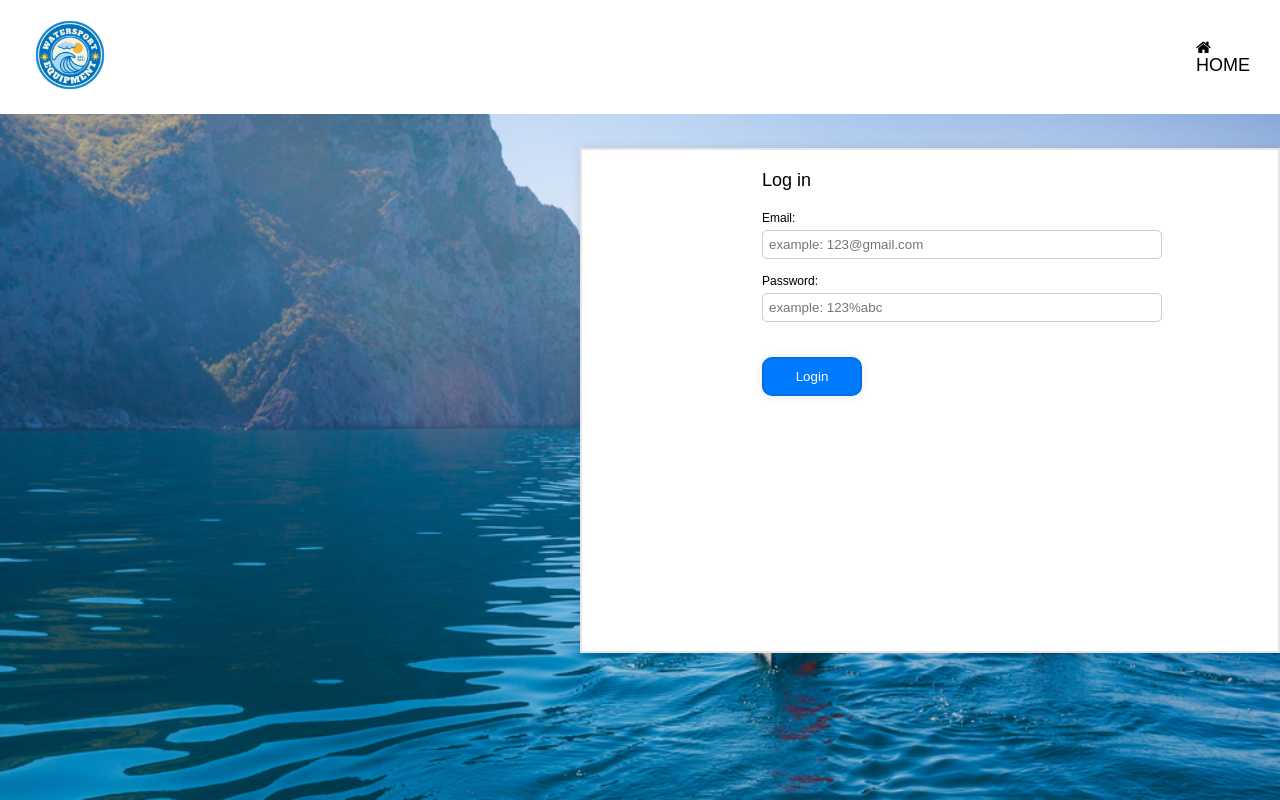
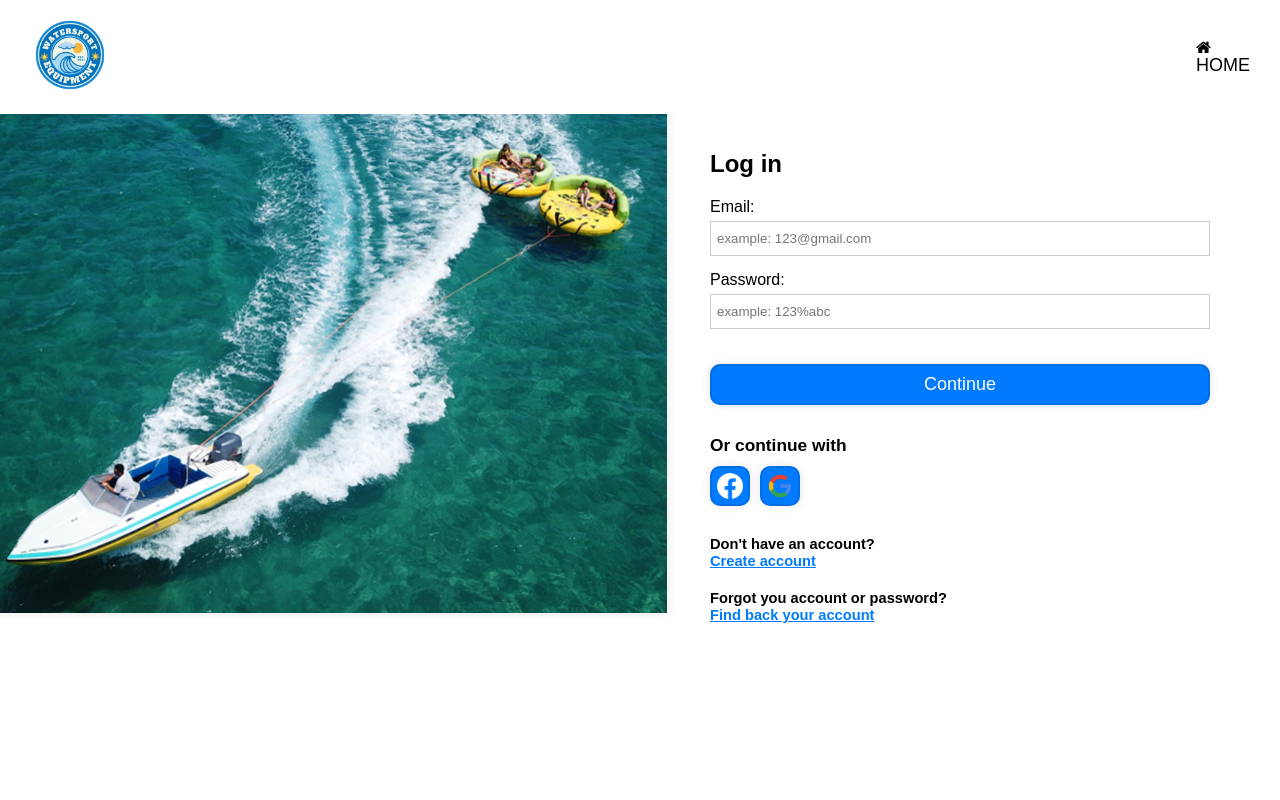
Before and after one commit to CelineKong65/FYP, a PHP site: page /login.php in a window 1280 px wide. Run offline with PHP 8.4, Linux system fonts and the light colour scheme; a stand-in replaces the project's code that opens the database connection; some libraries are stand-ins or nearby versions.

Commit message:
login php and css [not yet google and facebook connection]

```diff
--- a/login.css
+++ b/login.css
@@ -17,77 +17,97 @@ header {
     z-index: 1000;
 }
 
-.logo img{
+.logo img {
     width: 80px;
     height: auto;
 }
 
-.home h2{
+.home h2 {
     font-size: medium;
     color: #000000;
     font-weight: 300;
     font-size: 18px;
 }
 
-.home a{
+.home a {
     text-decoration: none;
 }
 
-.home a:hover, h2:hover{
+.home a:hover, h2:hover {
     transition: color 0.5s;
     color: #007BFF;
     cursor: pointer;
 }
 
-.home i{
+.home i {
     color: black;
     display: flex;
     align-items: center;
 }
 
-.box{
-    background: url('image.png') no-repeat center center/cover;
+.container {
+    display: flex;
     height: 100vh;
-    display: flex;
-    align-items: center;
-    justify-content: flex-end;
-    color: white;
+    align-items: flex-start;
+    justify-content: center;
+    padding-top: 0px;
 }
 
-.frame{
-    margin-right: 0;
-    max-width: 700px;
-    width: 100%;
-    max-height: 505px;
-    height: 100%;
-    padding-left: 180px;
-    padding-top: 20px;
-    background-color: rgba(255, 255, 255);
-    border: 2px solid rgba(0, 0, 0, 0.1);
-    box-shadow: 0 0 10px rgba(0, 0, 0, 0.1);
-    align-items: center;
+.left-side {
+    flex: 1;
+    display: flex;
     justify-content: center;
+    align-items: top;
+
 }
 
-.frame h2{
-    font-size: 18px;
-    font-weight: 300;
+.left-side img {
+    max-width: 108.5%;
+    height: auto;
+    box-shadow: 0 0 10px rgba(0, 0, 0, 0.1);
+}
+
+.right-side {
+    flex: 1;
+    display: flex;
+    justify-content: center;
+    align-items: center;
+    padding-top: 120px;
+}
+
+.right-side-inner{
+    display: flex;
+    align-items: flex-start;
+    flex-direction: column;
+}
+
+.frame {
+    max-width: 500px;
+    width: 100%;
+    padding-top: 30px;
+
+}
+
+.frame h2 {
+    font-size: 24px;
+    font-weight: 600;
     margin-bottom: 20px;
     color: #000;
 }
 
-.frame label{
-    font-size: 12px;
+.frame label {
+    font-size: 16px;
     display: block;
     margin-bottom: 5px;
     color: #000;
 }
 
-.frame button{
+.frame button {
+    font-size: 18px;
     transition: 0.5s;
     color: #fff;
-    width: 100px;
-    padding: 10px;
+    width: 500px;
+    padding: 8px;
     margin-top: 20px;
     border-radius: 10px;
     border: 2px solid rgba(0, 0, 0, 0.1);
@@ -95,36 +115,106 @@ header {
     box-shadow: 0 0 10px rgba(0, 0, 0, 0.1);
 }
 
-.frame button:hover{
+.frame button:hover {
     transition: 0.5s;
     background-color: #007bff94;
 }
 
-.frame input{
+.frame input {
+    height: 35px;
     color: white;
-    max-width: 400px;
+    max-width: 500px;
     width: 100%;
     padding: 6px;
     margin-bottom: 15px;
     border: 1px solid #ccc;
-    border-radius: 5px;
 }
 
-.frame input:hover{
+.frame input:hover {
     border: 1px solid #4c5157;
     background-color: #b3b0b0;
 }
 
-.frame input:focus{
+.frame input:focus {
     background-color: #007bff94;
     color: white;
     outline: none;
     border-color: #007BFF;
 }
 
-.frame input:not(:placeholder-shown){
+.frame input:not(:placeholder-shown) {
     background-color: #007bff94;
     color: white;
     outline: none;
     border-color: #007BFF;
 }
+
+.option{
+    display: flex;
+    flex-direction: column;
+    padding-top: 30px;
+}
+
+.option h4{
+    font-size: 13pt;
+    font-weight: 700;
+    position: relative;
+    margin-bottom: 10px;
+}
+
+.social-icon{
+    gap: 10px;
+    display: flex;
+}
+
+.social-icon img{
+    width: 40px;
+    padding: 5px;
+    background-color: #007BFF;
+    border-radius: 10px;
+    border: 2px solid rgba(0, 0, 0, 0.1);
+    box-shadow: 0 0 10px rgba(0, 0, 0, 0.1);
+    cursor: pointer;
+    transition: 0.3s ease;
+}
+
+.social-icon img:hover{
+    transition: 0.3s ease;
+    background-color: #007bff94;
+}
+
+.register{
+    margin-top: 30px;
+}
+
+.register h3, a{
+    font-size: 11pt;
+    font-weight: 600;
+}
+
+.register a{
+    padding-top: 20px;
+    color: #007BFF;
+}
+
+.register a:hover{
+    color: #007bff94;
+}
+
+.findback{
+    margin-top: 20px;
+}
+
+.findback h3, a{
+    font-size: 11pt;
+    font-weight: 600;
+}
+
+.findback a{
+    padding-top: 20px;
+    color: #007BFF;
+}
+
+.findback a:hover{
+    color: #007bff94;
+}
--- a/login.php
+++ b/login.php
@@ -62,7 +62,12 @@ if ($_SERVER["REQUEST_METHOD"] == "POST") {
         </div>
     </header>
 
-    <section class="box">
+    <section class="container">
+        <div class="left-side">
+            <img src="Picture.png" alt="Side Picture">
+        </div>
+        <div class="right-side">
+            <div class="right-side-inner">
                 <div class="frame">
                     <h2>Log in</h2>
                     <form method="post" action="">
@@ -72,8 +77,28 @@ if ($_SERVER["REQUEST_METHOD"] == "POST") {
                         <label>Password:</label>
                         <input type="password" placeholder="example: 123%abc" name="password" required><br>
 
-                <button type="submit">Login</button>
+                        <button type="submit">Continue</button>
                     </form>
+                </div>
+
+                <div class="option">
+                    <h4>Or continue with</h4>
+                    <div class="social-icon">
+                        <img src="facebook.png" alt="facebook">
+                        <img src="google.png" alt="google">
+                    </div>
+                </div>
+                <section class="bar">
+                    <div class="register">
+                        <h3>Don't have an account?</h3>
+                        <a href="register.php">Create account</a>
+                    </div>
+                    <div class="findback">
+                        <h3>Forgot you account or password?</h3>
+                        <a href="findback.php">Find back your account</a>
+                    </div>
+                </section>
+            </div>
         </div>
     </section>
 </body>
```
Also changed, not shown: Picture.png (added), google.png (added). Lines whose indentation alone changed are shown as unchanged.
